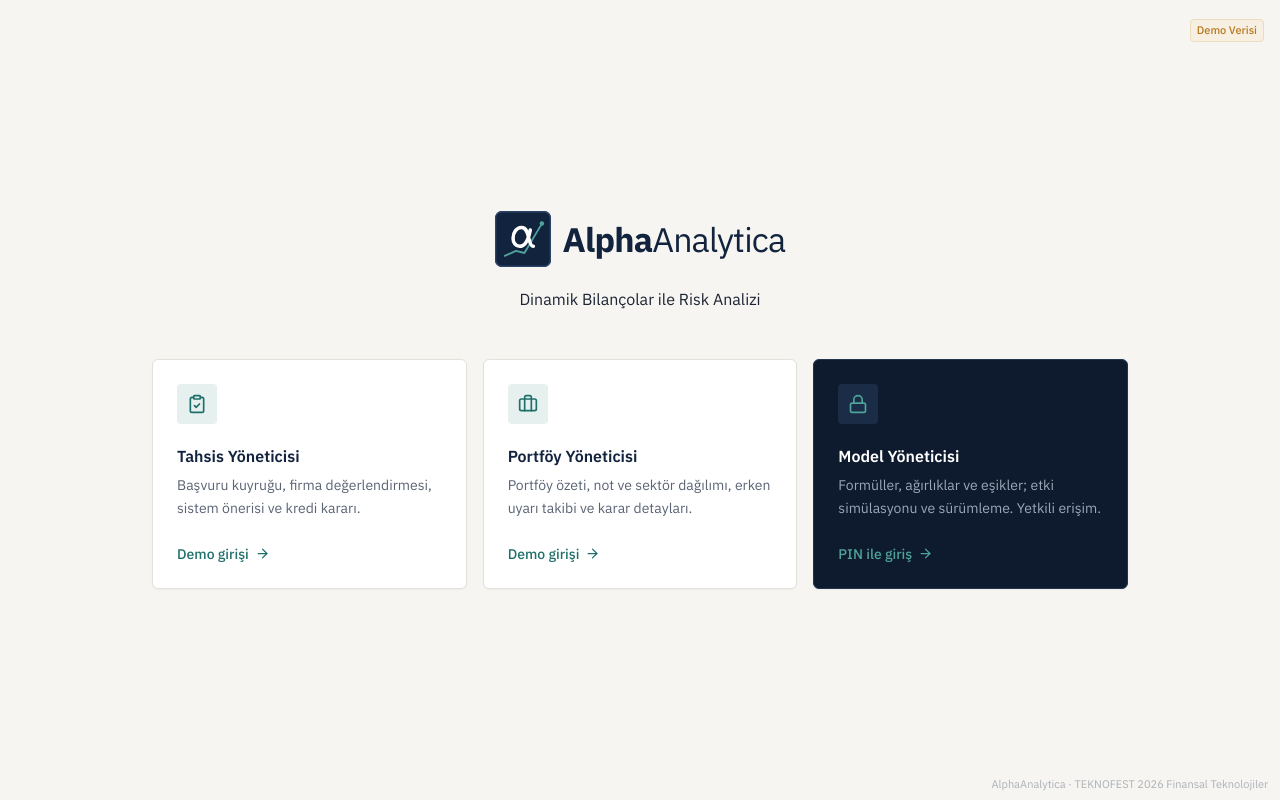
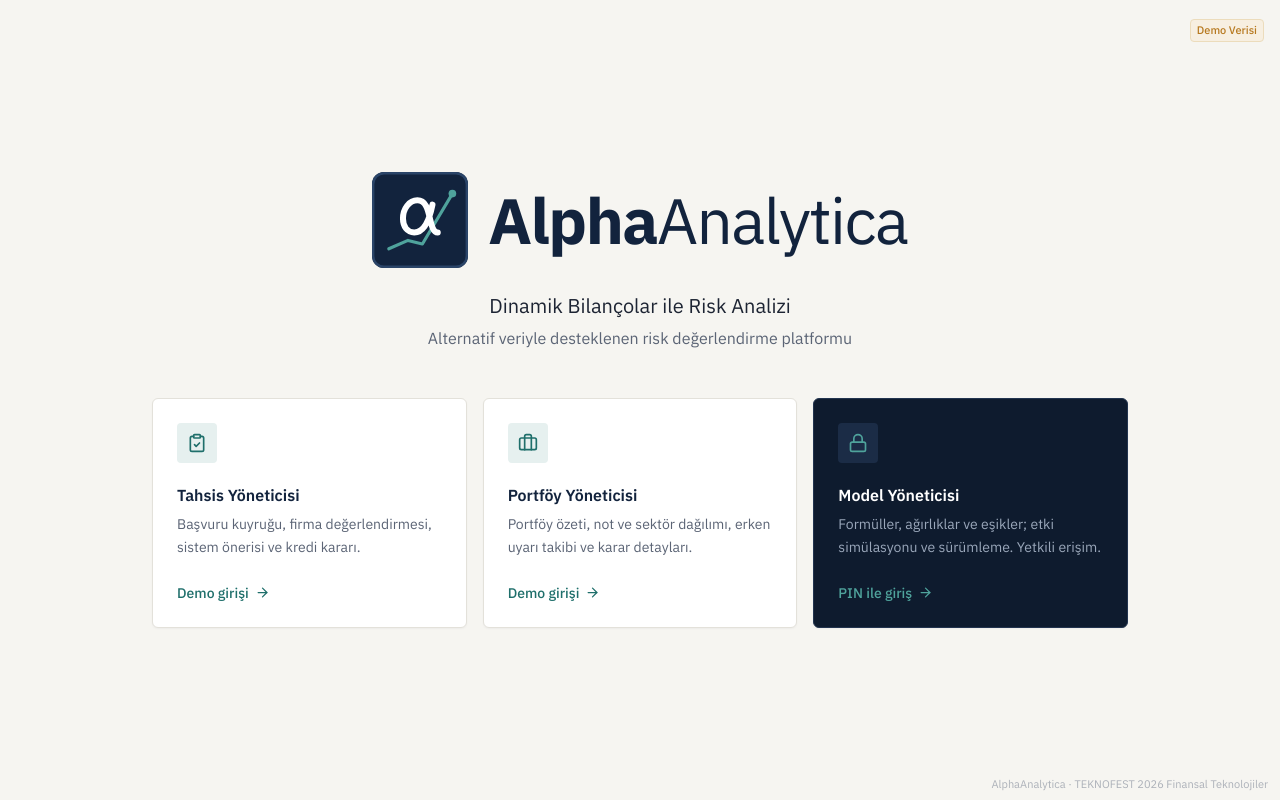
Before and after one commit to OsmanYagmur/AlphaAnalytica, a React (Vite) app: page / in a window 1280 px wide. Built offline with nearby package versions, Linux system fonts and the light colour scheme.

Commit message:
R9: Giriş ekranına 'Alternatif veriyle desteklenen risk değerlendirme platformu' alt başlığı, büyük logo
Co-Authored-By: Claude Opus 5.5 <noreply@anthropic.com>

```diff
--- a/src/components/Logo.tsx
+++ b/src/components/Logo.tsx
@@ -40,18 +40,29 @@ export function LogoMark({ size = 32, className }: LogoMarkProps) {
 }
 
 interface LogoProps {
-  size?: 'sm' | 'lg'
+  /** sm: kenar çubuğu · lg: büyük · xl: giriş ekranı (mobilde küçülür) */
+  size?: 'sm' | 'lg' | 'xl'
   tone?: 'light' | 'dark'
 }
 
+const LOGO_SIZES = {
+  sm: { mark: 32, markClass: undefined, text: 'text-[1.0625rem]', gap: 'gap-3' },
+  lg: { mark: 56, markClass: undefined, text: 'text-[2.125rem]', gap: 'gap-3' },
+  xl: {
+    mark: 96,
+    markClass: 'h-14 w-14 sm:h-[5.5rem] sm:w-[5.5rem] xl:h-24 xl:w-24',
+    text: 'text-[2.25rem] sm:text-[3.5rem] xl:text-[4rem]',
+    gap: 'gap-3.5 sm:gap-5',
+  },
+} as const
+
 /** Tam logo: işaret + "Alpha" kalın, "Analytica" normal ağırlıkta. */
 export function Logo({ size = 'sm', tone = 'light' }: LogoProps) {
-  const mark = size === 'lg' ? 56 : 32
-  const text = size === 'lg' ? 'text-[2.125rem]' : 'text-[1.0625rem]'
+  const { mark, markClass, text, gap } = LOGO_SIZES[size]
   const color = tone === 'light' ? 'text-white' : 'text-navy'
   return (
-    <div className="flex items-center gap-3">
-      <LogoMark size={mark} />
+    <div className={`flex items-center ${gap}`}>
+      <LogoMark size={mark} className={markClass} />
       <span className={`${text} ${color} leading-none tracking-tight`}>
         <span className="font-bold">Alpha</span>
         <span className="font-normal">Analytica</span>
--- a/src/pages/Login.tsx
+++ b/src/pages/Login.tsx
@@ -102,8 +102,9 @@ export function Login() {
       </div>
       <div className="mx-auto flex min-h-screen max-w-5xl flex-col justify-center px-4 py-16 sm:px-6">
         <div className="flex flex-col items-center text-center">
-          <Logo size="lg" tone="dark" />
-          <p className="mt-5 text-base text-ink">Dinamik Bilançolar ile Risk Analizi</p>
+          <Logo size="xl" tone="dark" />
+          <p className="mt-6 text-lg text-ink sm:text-xl">Dinamik Bilançolar ile Risk Analizi</p>
+          <p className="mt-1.5 text-sm text-muted sm:text-base">Alternatif veriyle desteklenen risk değerlendirme platformu</p>
         </div>
         <div className="mt-12 grid gap-4 md:grid-cols-3">
           <RoleCard
```
Also changed, not shown: 1 other file (tests, documents, lock files or other folders).
